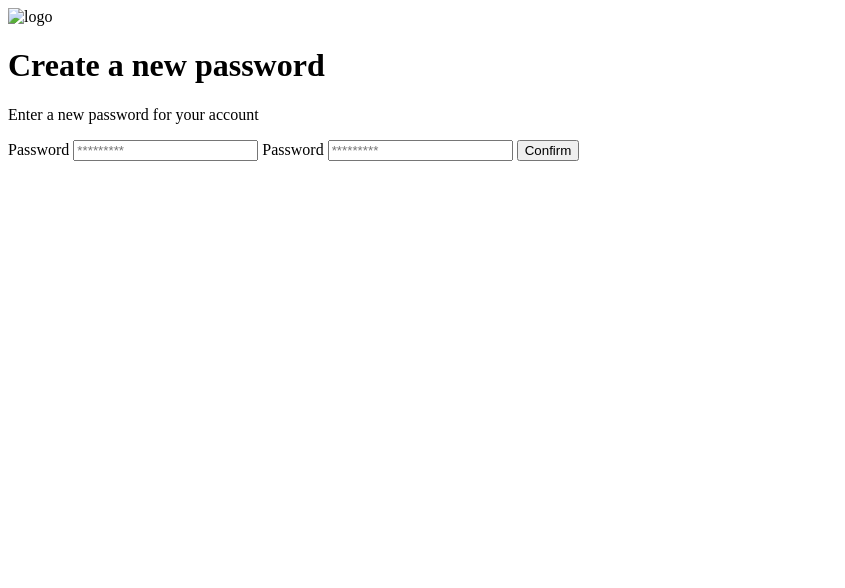
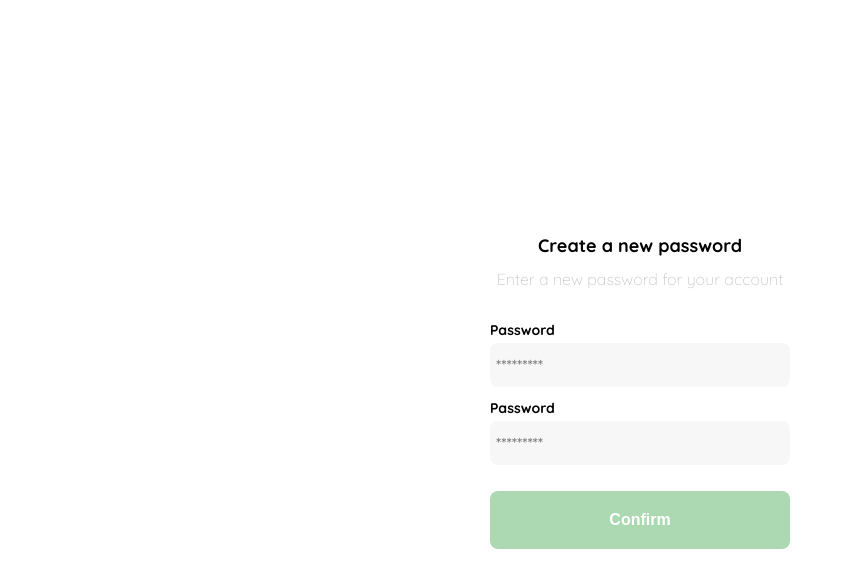
Before and after one commit to Albto02/frontend_developer_1, a plain HTML site: page clase1.html in a window 1280 px wide. Shown: the whole page, without its empty margins (0-845 px from the left). Drawn offline with Linux system fonts and the light colour scheme.

Commit message:
Actualizacion de carpeta de assets y pagina de contrasena

```diff
--- a/clase1.html
+++ b/clase1.html
@@ -3,12 +3,100 @@
 <head>
     <meta charset="UTF-8">
     <meta name="viewport" content="width=device-width, initial-scale=1.0">
+    <link rel="preconnect" href="https://fonts.googleapis.com">
+    <link rel="preconnect" href="https://fonts.gstatic.com" crossorigin>
+    <link href="https://fonts.googleapis.com/css2?family=Quicksand:wght@300;500;700&display=swap" rel="stylesheet">
     <title>Document</title>
+    <style>
+        :root {
+            --white: #FFFFFF;
+            --black: #000000;
+            --very-light-pink: #C7C7C7;
+            --text-input-field: #F7F7F7;
+            --hospital-green: #ACD9B2;
+            --sm: 14px;
+            --md: 16px;
+            --lg: 18px;
+        }
+        body{
+            margin: 0;
+            font-family: 'Quicksand', sans-serif;
+        }
+        .login{
+            width: 100%;
+            height: 100vh;
+            display: grid;
+            place-items: center;
+        }
+        .form-container {
+            display: grid;
+            grid-template-rows: auto 1fr auto;
+            width: 300px;
+        }
+        .logo {
+            width: 150px;
+            margin-bottom: 48px;
+            justify-self: center;
+            display: none;
+        }
+        .title {
+            font-size: var(--lg);
+            margin-bottom: 12px;
+            text-align: center;
+        }
+        .subtitle{
+            color: var(--very-light-pink);
+            font-size: var(--md);
+            font-weight: 300;
+            margin-top: 0;
+            margin-bottom: 32px;
+            text-align: center;
+        }
+        .form{
+            display: flex;
+            flex-direction: column;
+        }
+        .label{
+            font-size: var(--sm);
+            font-weight: bold;
+            margin-bottom: 4px;
+        }
+        .input{
+            background-color: var(--text-input-field);
+            border: none;
+            border-radius: 8px;
+            height: 32px;
+            font-family: 'Quicksand', sans-serif;
+            font-size: var(--md);
+            padding: 6px;
+            margin-bottom: 12px;
+        }
+        .primary-button{
+            background-color: var(--hospital-green);
+            border-radius: 8px;
+            border: none;
+            color: var(--white);
+            width: 100%;
+            cursor: pointer;
+            font-size: var(--md);
+            font-weight: bold;
+            height: 58px;
+        }
+        .login-button{
+            margin-top: 14px;
+            margin-bottom: 30px;
+        }
+        @media (max-width: 640px) {
+            .logo{
+                display: block;
+            }
+        }
+    </style>
 </head>
 <body>
     <div class="login">
         <div class="form-container">
-            <img src="" alt="logo" class="logo">
+            <img src="./logos/logo_yard_sale.svg" alt="logo" class="logo">
 
             <h1 class="title">Create a new password</h1>
             <p class="subtitle">Enter a new password for your account</p>
```
Also changed, not shown: icons/bt_add_to_cart.svg (renamed from Platzi_YardSale_Icons/bt_add_to_cart.svg), icons/bt_added_to_cart.svg (renamed from Platzi_YardSale_Icons/bt_added_to_cart.svg), icons/email.svg (renamed from Platzi_YardSale_Icons/email.svg), icons/flechita.svg (renamed from Platzi_YardSale_Icons/flechita.svg), icons/icon_close.png (renamed from Platzi_YardSale_Icons/icon_close.png), icons/icon_menu.svg (renamed from Platzi_YardSale_Icons/icon_menu.svg), icons/icon_shopping_cart.svg (renamed from Platzi_YardSale_Icons/icon_shopping_cart.svg), icons/icon_shopping_cart_notification.svg (renamed from Platzi_YardSale_Icons/icon_shopping_cart_notification.svg), logos/favicon_bota_fora.svg (renamed from Platzi_YardSale_Logos/favicon_bota_fora.svg), logos/favicon_yard_sale.svg (renamed from Platzi_YardSale_Logos/favicon_yard_sale.svg), logos/logo_bota_fora.svg (renamed from Platzi_YardSale_Logos/logo_bota_fora.svg), logos/logo_yard_sale.svg (renamed from Platzi_YardSale_Logos/logo_yard_sale.svg), 1 other file.
